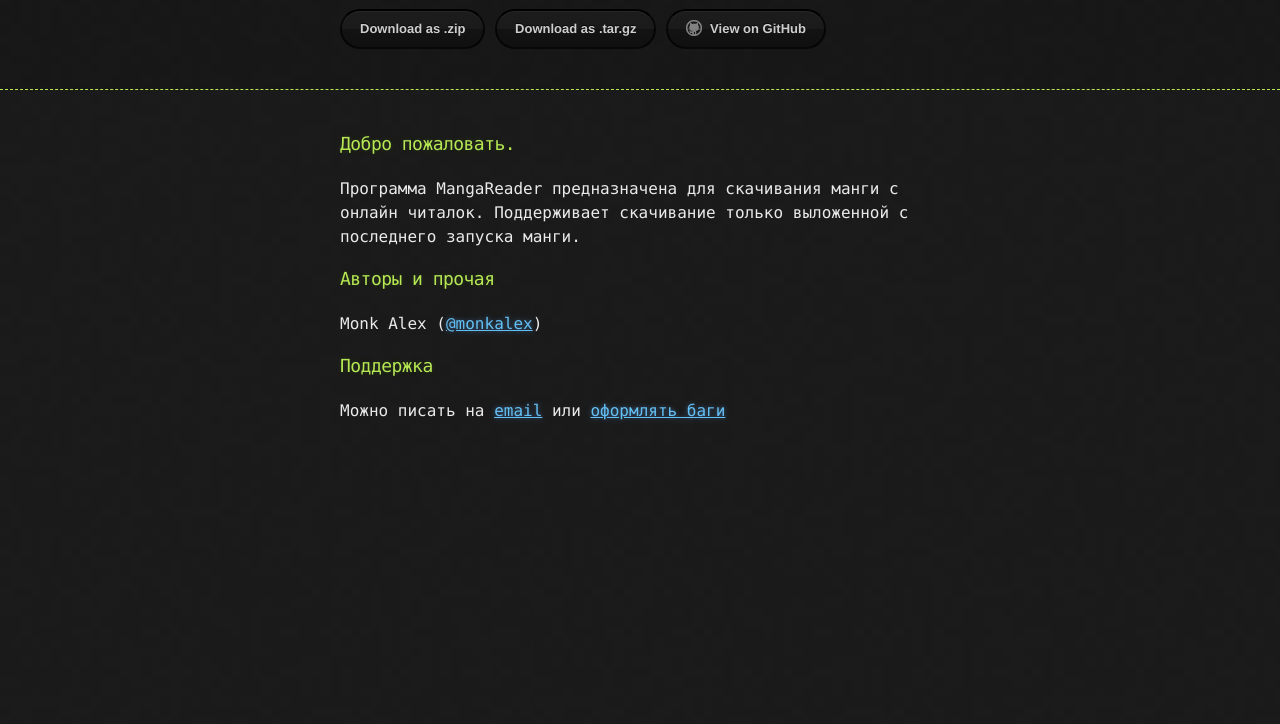
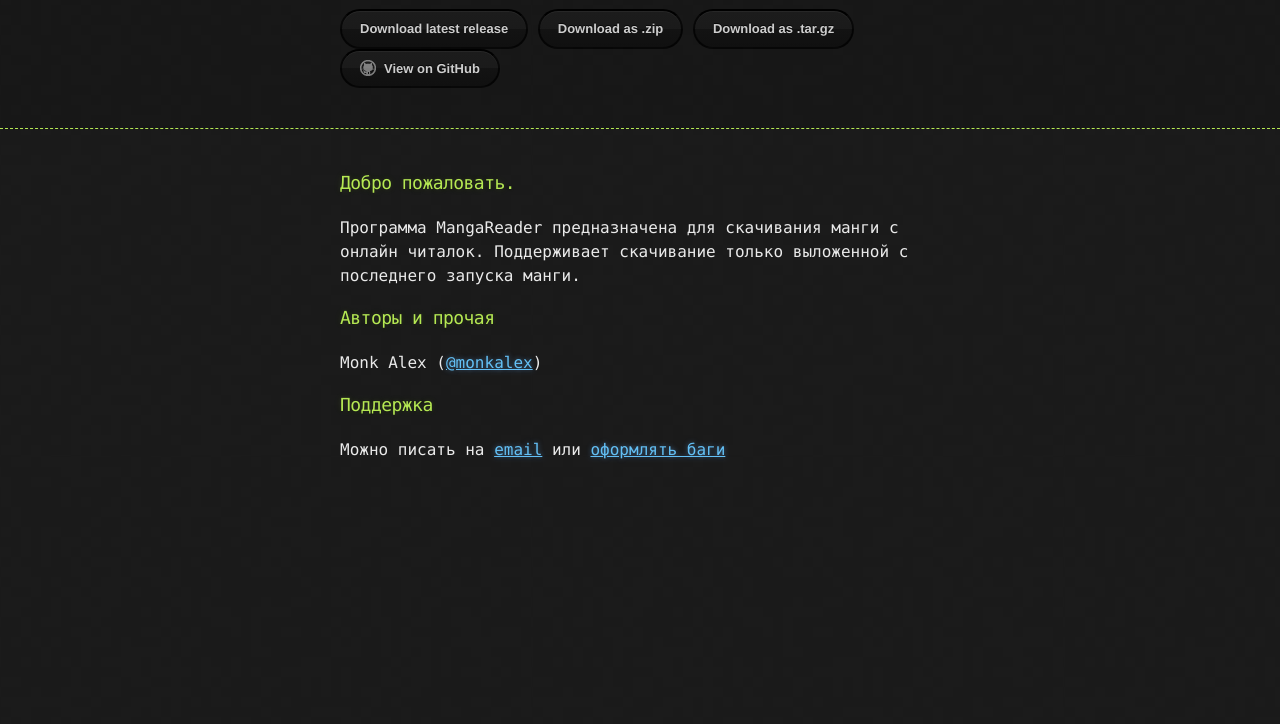
Before and after one commit to MonkAlex/MangaReader, a plain HTML site: page index.html in a window 1280 px wide. Shown: the part 76-800 px from the top of the page. Drawn offline with Linux system fonts and the light colour scheme.

Commit message:
Update index.html

```diff
--- a/index.html
+++ b/index.html
@@ -19,6 +19,7 @@
         <h2></h2>
 
         <section id="downloads">
+          <a href="https://github.com/MonkAlex/MangaReader/releases/latest" class="btn">Download latest release</a>
           <a href="https://github.com/MonkAlex/MangaReader/zipball/master" class="btn">Download as .zip</a>
           <a href="https://github.com/MonkAlex/MangaReader/tarball/master" class="btn">Download as .tar.gz</a>
           <a href="https://github.com/MonkAlex/MangaReader" class="btn btn-github"><span class="icon"></span>View on GitHub</a>
@@ -32,6 +33,7 @@
 <a id="Добро-пожаловать" class="anchor" href="#%D0%94%D0%BE%D0%B1%D1%80%D0%BE-%D0%BF%D0%BE%D0%B6%D0%B0%D0%BB%D0%BE%D0%B2%D0%B0%D1%82%D1%8C" aria-hidden="true"><span class="octicon octicon-link"></span></a>Добро пожаловать.</h3>
 
 <p>Программа MangaReader предназначена для скачивания манги с онлайн читалок.
+
 Поддерживает скачивание только выложенной с последнего запуска манги.</p>
 
 <h3>
```
